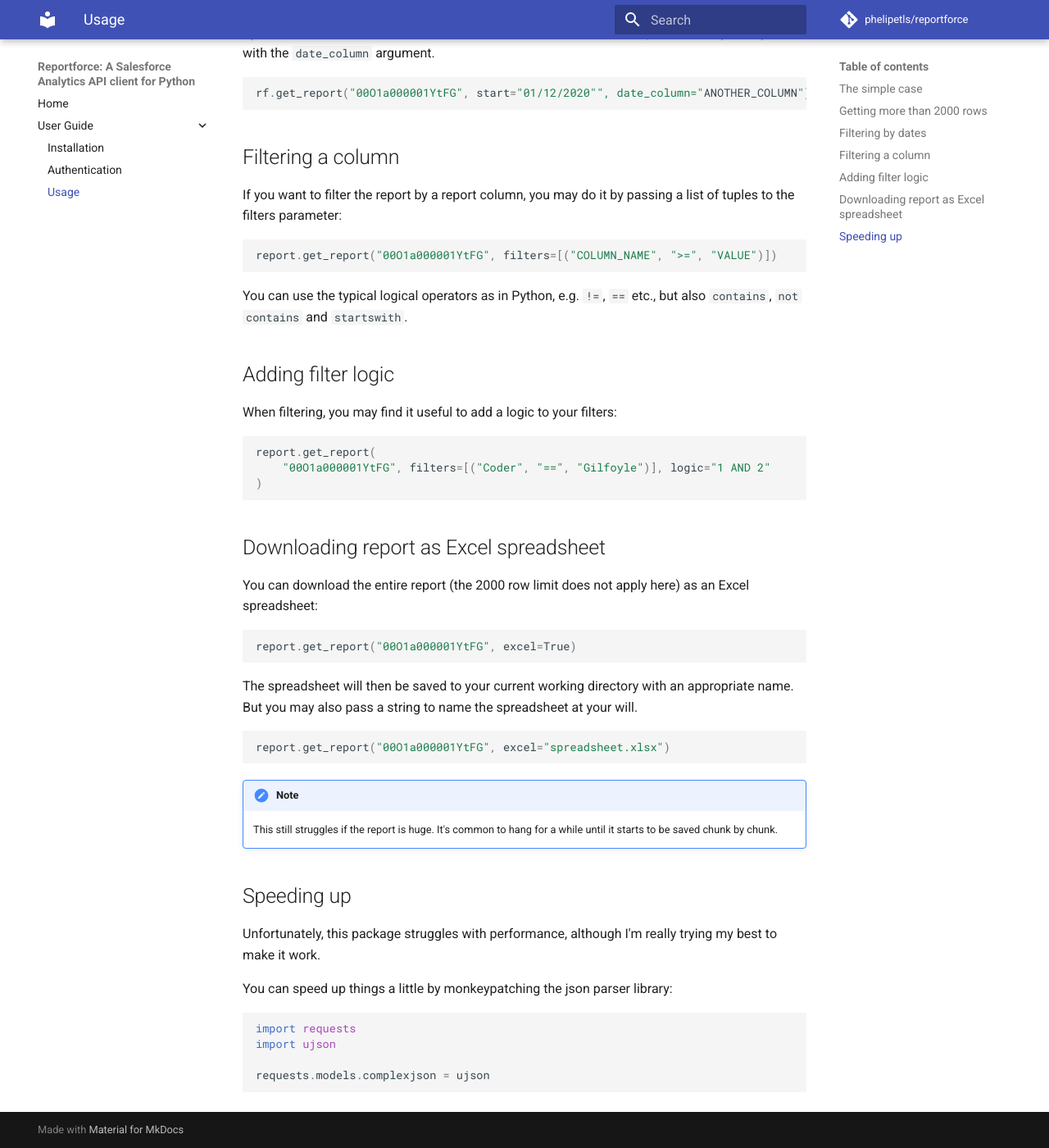
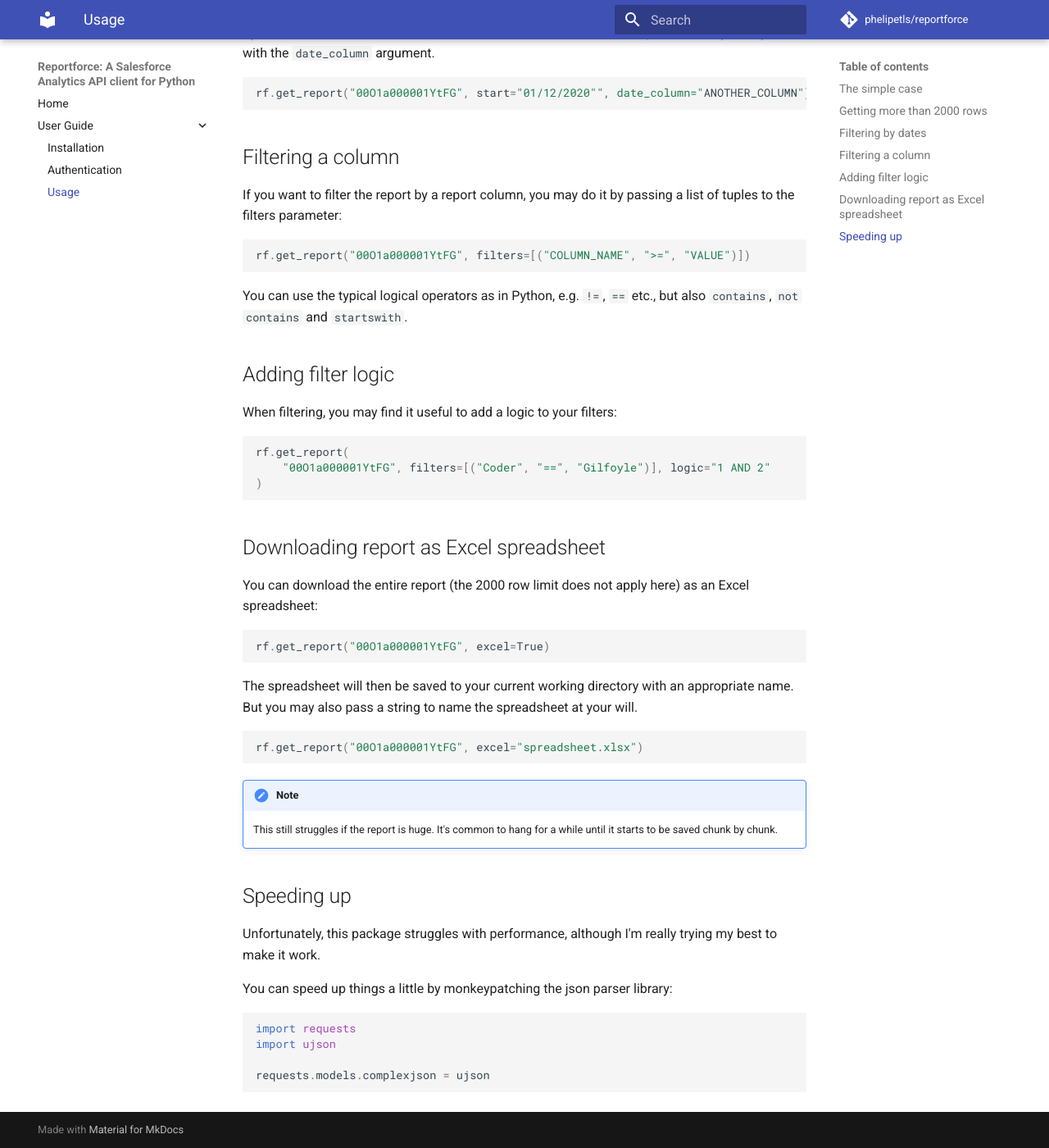
Before and after one commit to phelipetls/reportforce, an MkDocs documentation site: the page built from docs/docs/user-guide/usage.md, in a window 1280 px wide and 1400 px high, scrolled down 889 px. Shown: the whole window at 82% size. Built offline with MkDocs 1.6.1 and Material for MkDocs 9.7.7, drawn with Linux system fonts in a browser that asks for light colours; comment, search, counter and statistics services are not loaded.

````diff
--- a/docs/docs/user-guide/usage.md
+++ b/docs/docs/user-guide/usage.md
@@ -47,7 +47,7 @@
 list of tuples to the filters parameter:
 
 ```python
-report.get_report("00O1a000001YtFG", filters=[("COLUMN_NAME", ">=", "VALUE")])
+rf.get_report("00O1a000001YtFG", filters=[("COLUMN_NAME", ">=", "VALUE")])
 ```
 
 You can use the typical logical operators as in Python, e.g.
@@ -58,7 +58,7 @@
 When filtering, you may find it useful to add a logic to your filters:
 
 ```python
-report.get_report(
+rf.get_report(
     "00O1a000001YtFG", filters=[("Coder", "==", "Gilfoyle")], logic="1 AND 2"
 )
 ```
@@ -69,7 +69,7 @@
 an Excel spreadsheet:
 
 ```python
-report.get_report("00O1a000001YtFG", excel=True)
+rf.get_report("00O1a000001YtFG", excel=True)
 ```
 
 The spreadsheet will then be saved to your current working directory with an
@@ -77,7 +77,7 @@
 will.
 
 ```python
-report.get_report("00O1a000001YtFG", excel="spreadsheet.xlsx")
+rf.get_report("00O1a000001YtFG", excel="spreadsheet.xlsx")
 ```
 
 !!! note
````
